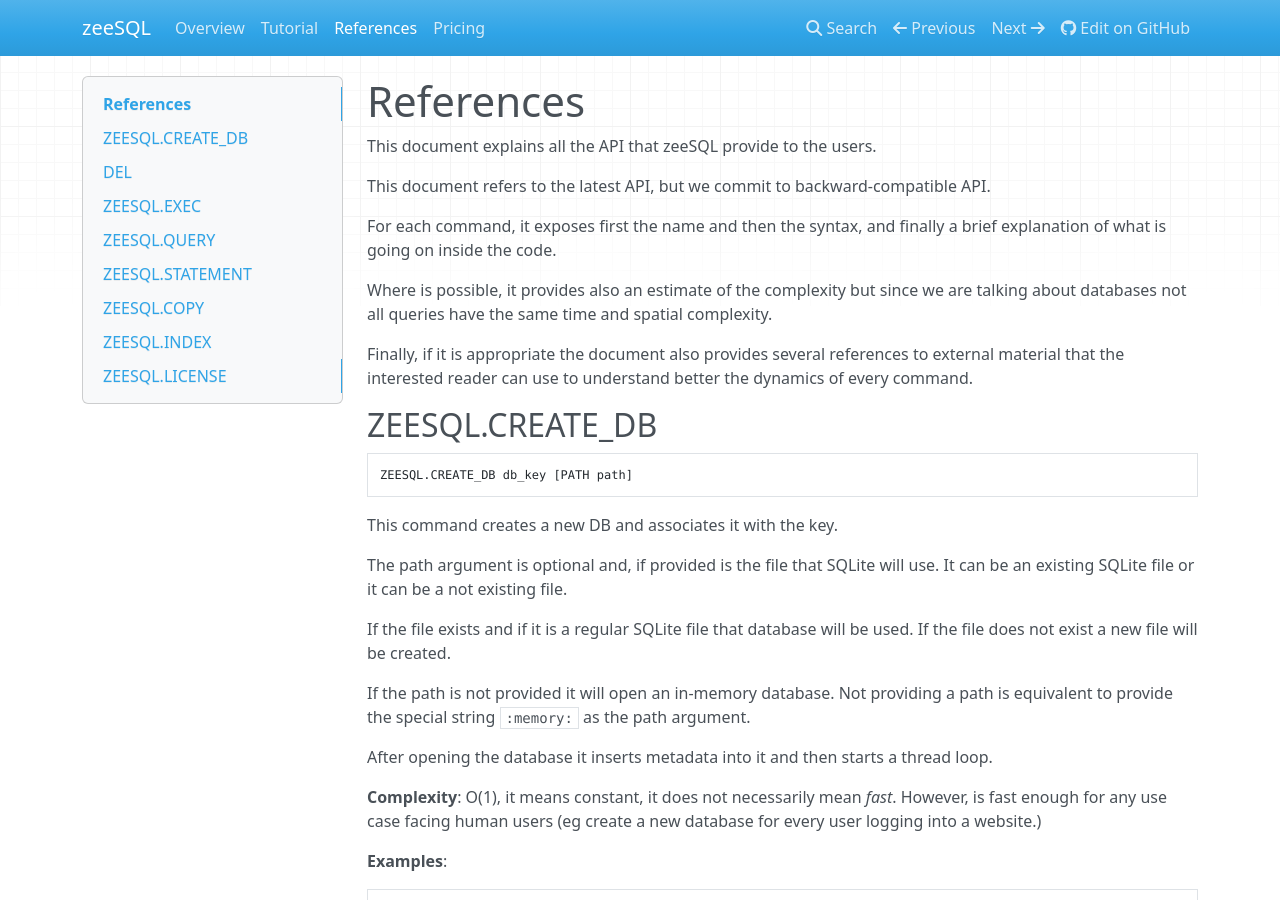
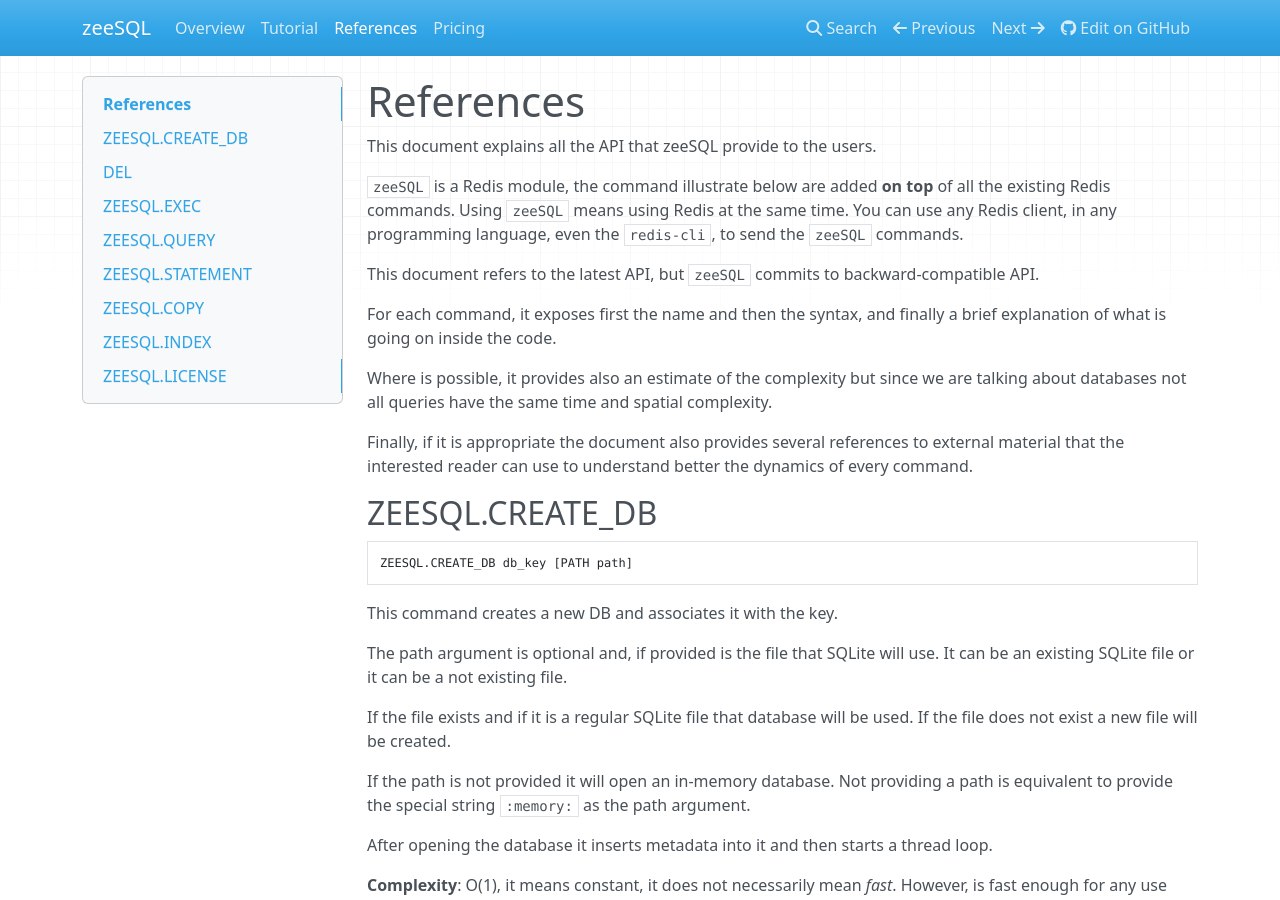
Before and after one commit to RedBeardLab/zeeSQL-doc, an MkDocs documentation site: the page built from docs/references.md, in a window 1280 px wide and 900 px high. Built offline with MkDocs 1.6.1, drawn with Linux system fonts in a browser that asks for light colours; nearby versions of some CDN libraries; old or Windows-style settings are respelled for this version of MkDocs.

Commit message:
explains that the commands are on top of the redis commands

```diff
--- a/docs/references.md
+++ b/docs/references.md
@@ -2,7 +2,11 @@
 
 This document explains all the API that zeeSQL provide to the users.
 
-This document refers to the latest API, but we commit to backward-compatible API.
+`zeeSQL` is a Redis module, the command illustrate below are added **on top** of all the existing Redis commands.
+Using `zeeSQL` means using Redis at the same time.
+You can use any Redis client, in any programming language, even the `redis-cli`, to send the `zeeSQL` commands.
+
+This document refers to the latest API, but `zeeSQL` commits to backward-compatible API.
 
 For each command, it exposes first the name and then the syntax, and finally a brief explanation of what is going on inside the code.
 
```
